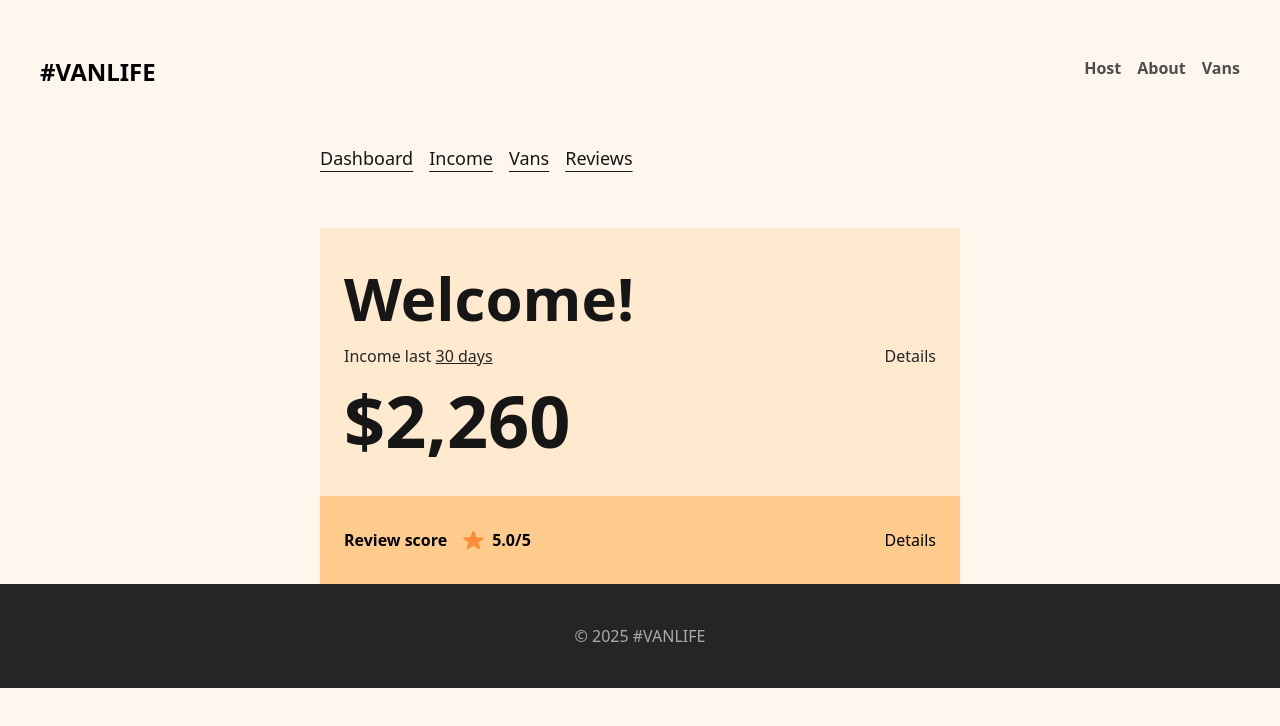
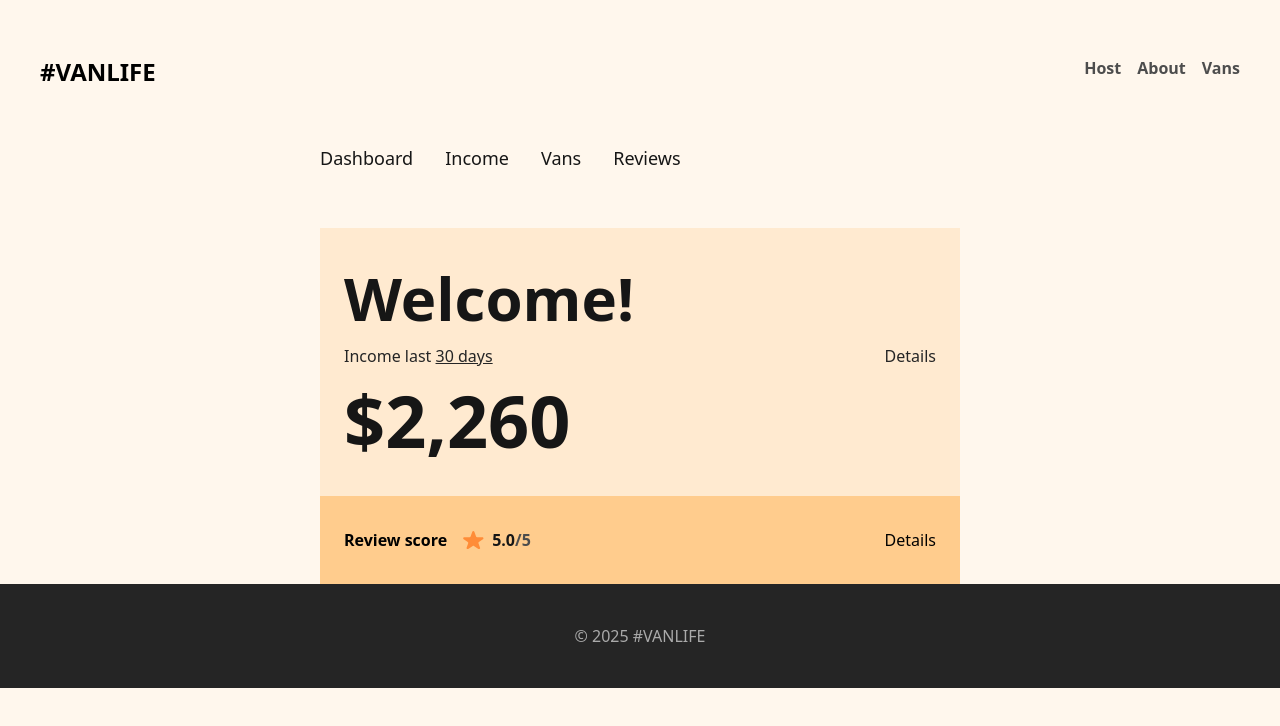
Before and after one commit to JoleneKearse/vanlife, a React (Vite) app: page /host in a window 1280 px wide. Shown: the top 726 px of the page. Built offline with nearby package versions, Linux system fonts and the light colour scheme.

Commit message:
chore: rename hostpage to hostdashboard

```diff
--- a/src/App.jsx
+++ b/src/App.jsx
@@ -4,7 +4,7 @@ import HomePage from "./pages/HomePage";
 import AboutPage from "./pages/AboutPage";
 import VanPage from "./pages/Vans/VanPage";
 import VanDetailPage from "./pages/Vans/VanDetailPage";
-import HostPage from "./pages/Host/HostPage";
+import HostDashboard from "./pages/Host/HostDashboard";
 import HostLayout from "./pages/Host/HostLayout";
 
 function App() {
@@ -17,7 +17,7 @@ function App() {
           <Route path="/vans" element={<VanPage />} />
           <Route path="/vans/:id" element={<VanDetailPage />} />
           <Route element={<HostLayout />}>
-            <Route path="/host" element={<HostPage />} />
+            <Route path="/host" element={<HostDashboard />} />
           </Route>
         </Route>
       </Routes>
--- a/src/components/HostReview.jsx
+++ b/src/components/HostReview.jsx
@@ -7,7 +7,7 @@ const HostReview = () => {
         <p>Review score</p>
         <div className="flex items-center gap-2">
           <img src="/star.svg" alt="" />
-          <p><span id="host-rating">5.0</span>/5</p>
+          <p className="text-neutral-300"><span id="host-rating" className="text-neutral-500">5.0</span>/5</p>
         </div>
 
       </div>
--- a/src/components/HostTabs.jsx
+++ b/src/components/HostTabs.jsx
@@ -1,7 +1,7 @@
 const HostTabs = () => {
   return (
     <nav className="mb-14">
-      <ul className="flex gap-4 text-neutral-500 text-lg underline underline-offset-6">
+      <ul className="flex gap-8 text-neutral-500 text-lg underline-offset-6">
         <li><a href="/host">Dashboard</a></li>
         <li><a href="/income">Income</a></li>
         <li><a href="/vans">Vans</a></li>
--- a/src/components/HostWelcome.jsx
+++ b/src/components/HostWelcome.jsx
@@ -8,7 +8,7 @@ const HostWelcome = () => {
         <p>Income last <span className="underline font-medium">30 days</span></p>
         <Link to="/income">Details</Link>
       </div>
-      <p className="font-extrabold text-7xl">$2,260</p>
+      <p className="font-extrabold text-7xl" id="host-income-amt">$2,260</p>
     </div>
   );
 }
--- a/src/pages/Host/HostPage.jsx
+++ b/src/pages/Host/HostDashboard.jsx
@@ -1,7 +1,7 @@
 import HostReview from "../../components/HostReview";
 import HostWelcome from "../../components/HostWelcome";
 
-const HostPage = () => {
+const HostDashboard = () => {
   return (
     <div className="">
       <HostWelcome />
@@ -10,4 +10,4 @@ const HostPage = () => {
   );
 }
 
-export default HostPage;
+export default HostDashboard;
```
